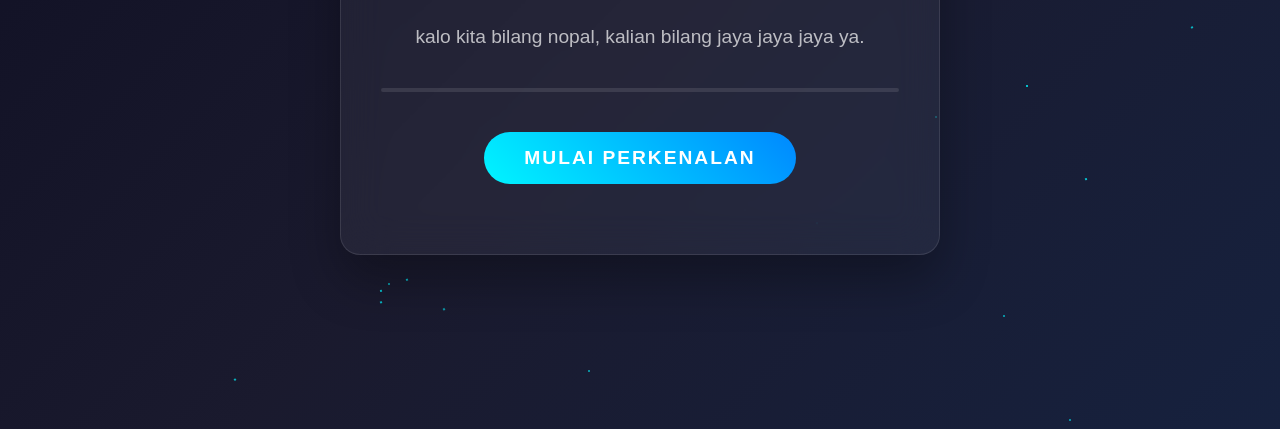
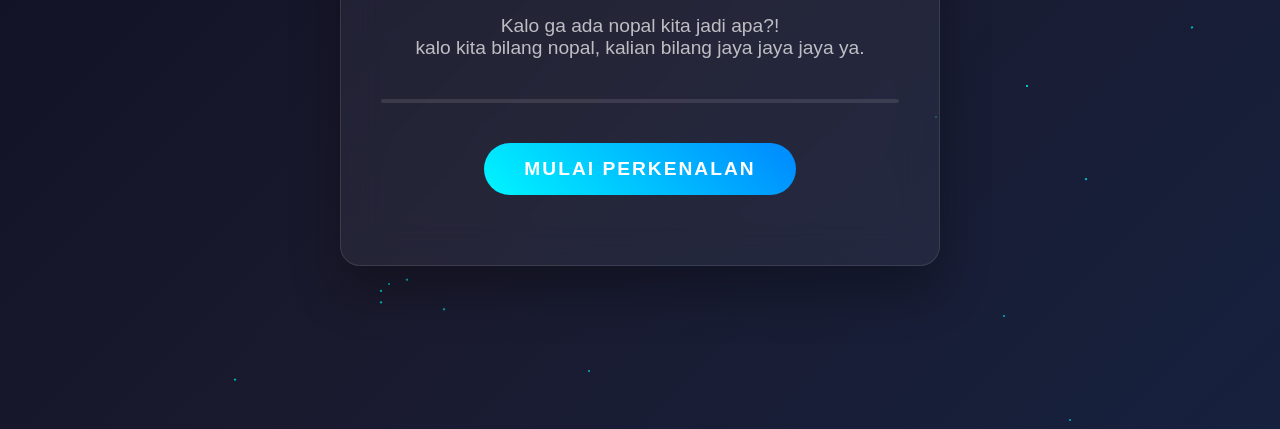
Before and after one commit to ihsanmau26/mkpl-coba, a plain HTML site: page index.html in a window 1280 px wide. Shown: the part 371-800 px from the top of the page. Drawn offline with Linux system fonts and the light colour scheme.

Commit message:
salah lagi

```diff
--- a/index.html
+++ b/index.html
@@ -13,7 +13,7 @@
         <div class="intro-screen fade-in" id="introScreen">
             <div class="logo">Default</div>
             <div class="subtitle">Bersama Nopal kita Berjaya</div>
-            <p style="font-size: 1.2rem; margin-bottom: 40px; color: rgba(255,255,255,0.7);"
+            <p style="font-size: 1.2rem; margin-bottom: 40px; color: rgba(255,255,255,0.7);">
                 Kalo ga ada nopal kita jadi apa?!<br>
                 kalo kita bilang nopal, kalian bilang jaya jaya jaya ya.
             </p>
```
